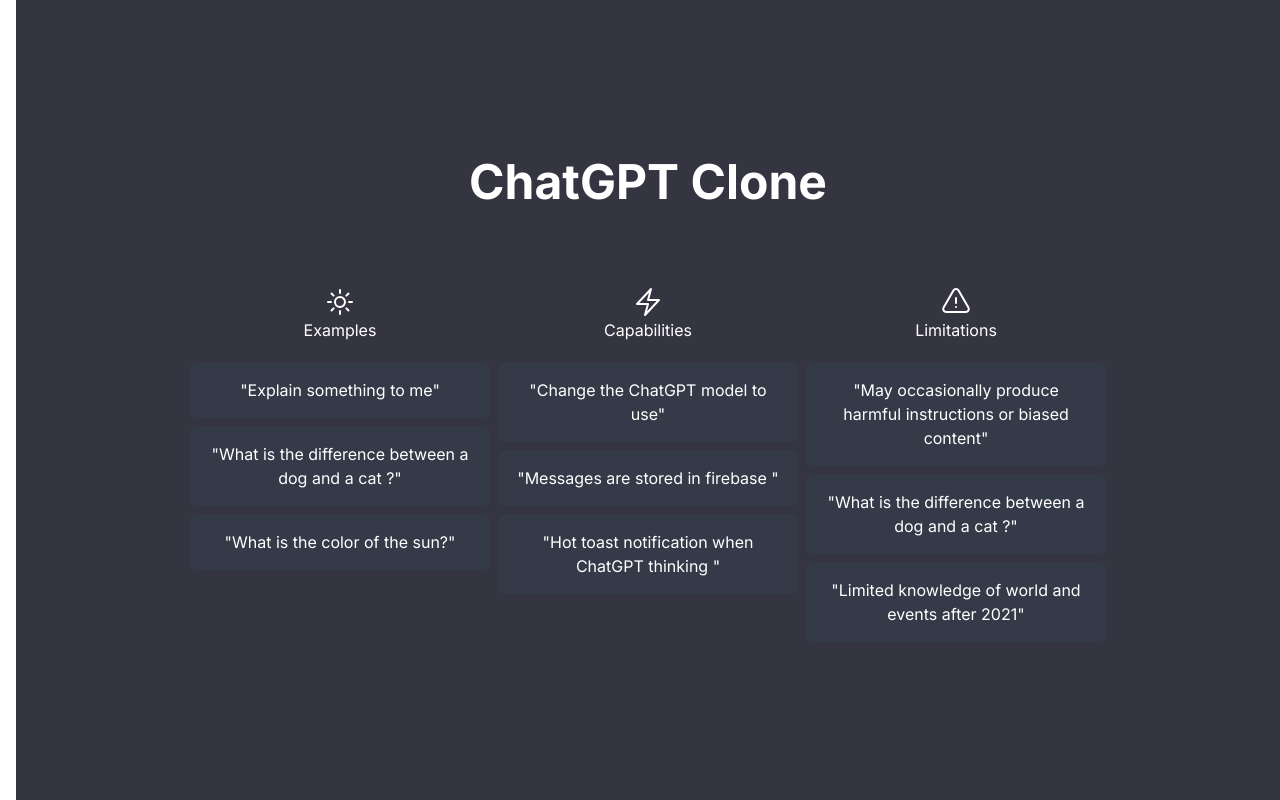
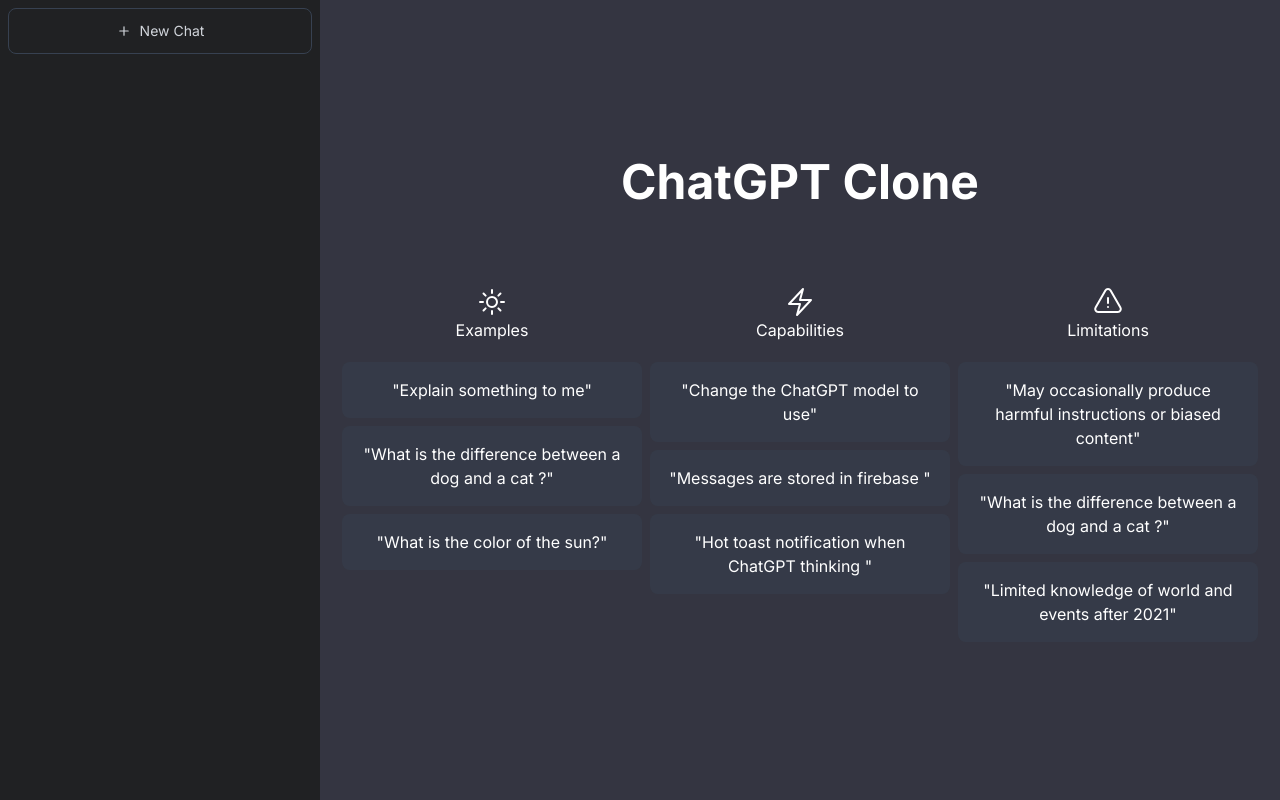
Before and after one commit to arunavabasucom/chatgptclone, a Next.js app: page / in a window 1280 px wide. Built offline with nearby package versions, Linux system fonts and the light colour scheme.

Commit message:
feat: adding newchat button and sidebar

```diff
--- a/src/app/globals.css
+++ b/src/app/globals.css
@@ -29,4 +29,7 @@
    .infotext{
      @apply p-4 bg-gray-700/50 rounded-lg max-w-[300px]
    }
+   .chatRow{
+    @apply rounded-lg px-5 py-3 text-sm flex items-center justify-center space-x-2 hover:bg-gray-700/70 cursor-pointer text-gray-300 transition-all duration-200 ease-out
+   }
 }
--- a/src/app/layout.tsx
+++ b/src/app/layout.tsx
@@ -19,9 +19,10 @@
     <html lang="en">
       <body className={inter.className}>
         <div className="flex">
-          {/*sidebar*/}
-
-          <Sidebar />
+          <div className="bg-[#202123] max-w-xs h-screen overflow-y-auto md:min-w-[20rem]">
+            {/*sidebar*/}
+            <Sidebar />
+          </div>
 
           {/*ClientProvider - Notification*/}
 
--- /dev/null
+++ b/src/components/NewChat.tsx
@@ -0,0 +1,12 @@
+import { PlusIcon } from "@heroicons/react/20/solid"
+
+function NewChat() {
+  return (
+      <div className="border-gray-700 border  chatRow">
+         <PlusIcon className="h-4 w-4"/>
+          <p>New Chat</p>
+    </div>
+  )
+}
+
+export default NewChat
--- a/src/components/Sidebar.tsx
+++ b/src/components/Sidebar.tsx
@@ -1,8 +1,17 @@
+import NewChat from "./NewChat";
+
 export default function Sidebar() {
   return (
     <div className="p-2 flex flex-col h-screen">
       <div className="flex-1 ">
-        <div>{/*NewChat*/}</div>
+        <div>
+          {/*NewChat*/}
+          <NewChat/>
+
+          <div>{/*Model Selection*/}</div>
+
+          {/*Map through the chatRows */}
+        </div>
       </div>
     </div>
   );
```
